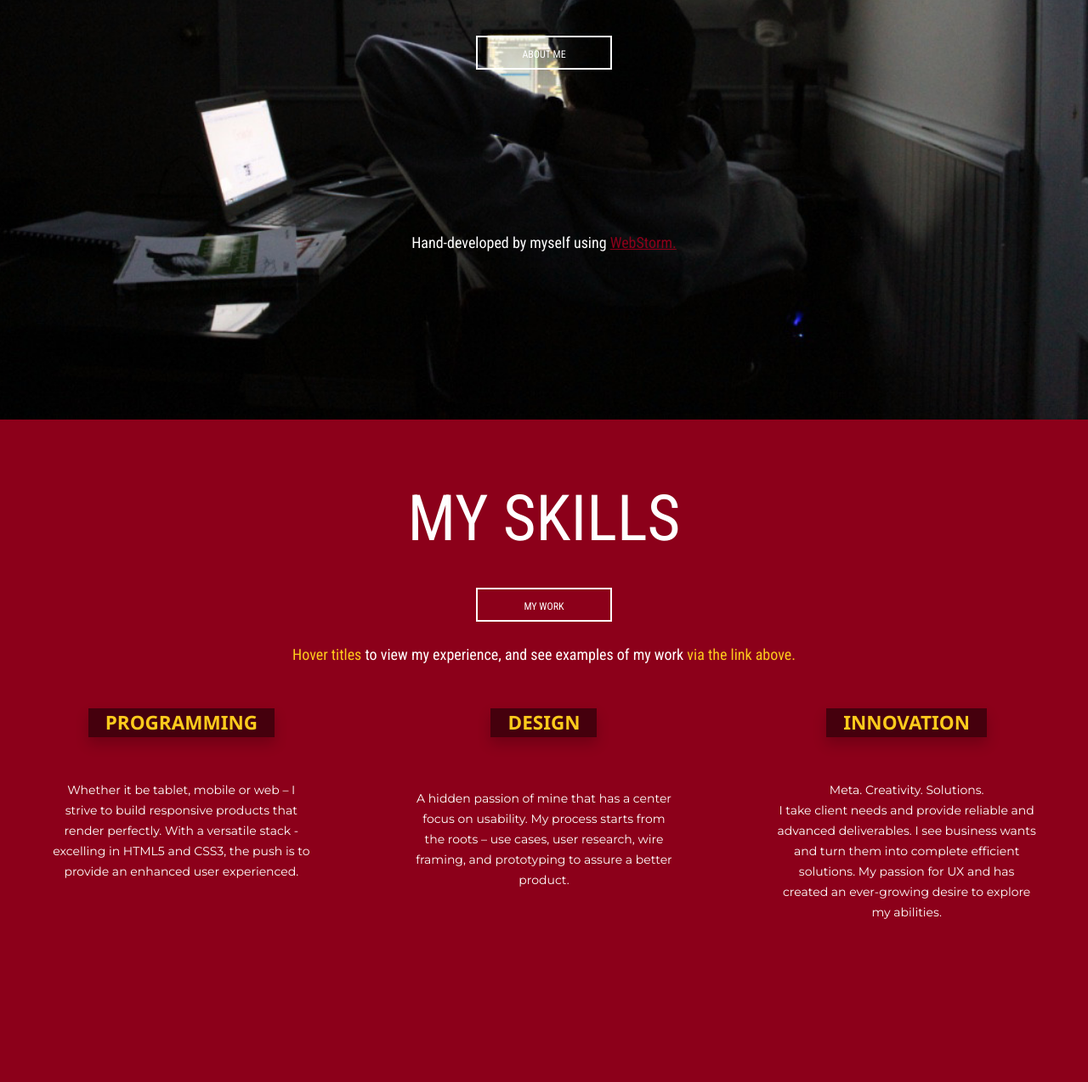
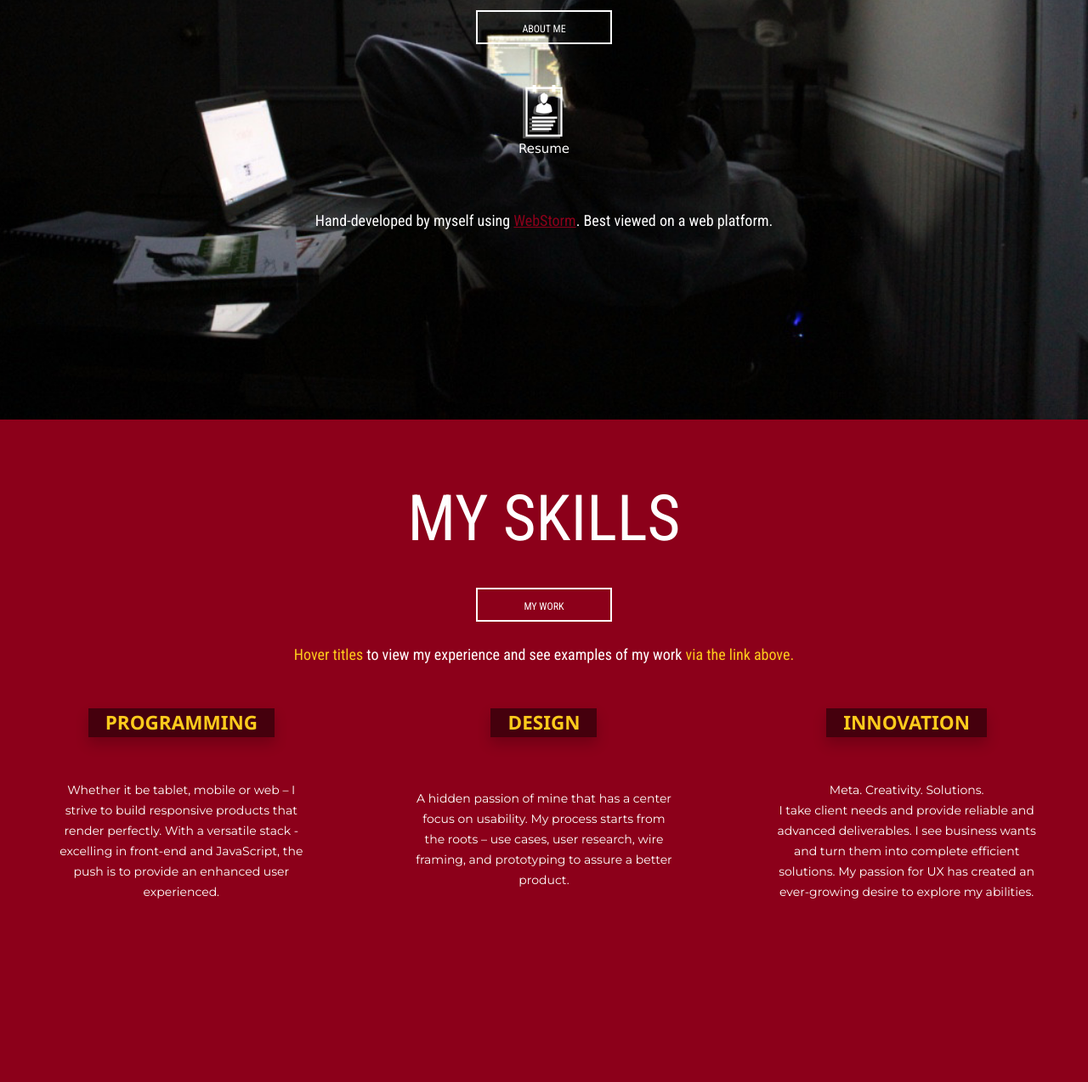
Before and after one commit to LukeAlmeida4/LukeAlmeida4.github.io, a plain HTML site: page index.html in a window 1280 px wide. Shown: the part 306-1580 px from the top of the page at 85% size. Drawn offline with nearby package versions, Linux system fonts and the light colour scheme.

Commit message:
Small
Small edit

```diff
--- a/css/mystyle.css
+++ b/css/mystyle.css
@@ -171,7 +171,7 @@ abbr, acronym {
     -moz-background-size: cover;
     -o-background-size: cover;
     background-size: cover;
-    padding: 180px 0 0 0;
+    padding: 150px 0 0 0;
     height:100vh;
     top:0px;
     left:0px;
@@ -221,6 +221,15 @@ abbr, acronym {
     font-family: 'Roboto Condensed';
     text-align: center;
     padding-bottom: 150px;
+}
+#home #resumeLink {
+    color: white;
+    text-align: center;
+    padding-bottom: 50px;
+}
+#home #resumeLink img {
+    -webkit-filter: invert(1);
+    filter: invert(1);
 }
 
 #home #webstormLink  {
--- a/css/responsive.css
+++ b/css/responsive.css
@@ -87,6 +87,7 @@
 
 
     /*Skills Page*/
+
     #skills  h1 {
         font-size: 4em;
     }
@@ -121,6 +122,8 @@
 @media only screen and (min-device-width : 100px) and (max-device-width : 767px) {
     #home {
         background: black;
+        padding-top: 80px;
+        height: 80vh;
     }
 
     /*Home Page*/
@@ -139,6 +142,10 @@
     }
 
     /*Skills Page*/
+    #skills {
+        padding-top: 10px;
+        height: 130vh;
+    }
     #skills  h1 {
         font-size: 2em;
     }
--- a/index.html
+++ b/index.html
@@ -1,8 +1,14 @@
 <!DOCTYPE html>
 <html lang="en">
 <head>
-    <meta charset="UTF-8" name="viewport" content="width=device-width, initial-scale=1">
-    <title>LUKE ALMEIDA | USER EXPERIENCE</title>
+    <meta charset="utf-8">
+    <meta http-equiv="X-UA-Compatible" content="IE=edge,chrome=1">
+    <meta name="viewport" content="width=device-width, initial-scale=1">
+    <meta name='apple-mobile-web-app-capable' content='yes'>
+    <meta name='mobile-web-app-capable' content='yes'>
+    <title>Luke Almeida | Portfolio</title>
+    <meta name="Online Developer Portfolio" content="Luke Almeida UX Developer Portfolio">
+
     <!--our own style-->
     <link rel="stylesheet" type="text/css" href="css/mystyle.css">
     <link rel="stylesheet" type="text/css" href="css/responsive.css">
@@ -24,9 +30,12 @@
     <div>
         <a id="aboutLink" href="aboutPage.html">ABOUT ME</a>
     </div>
-    <br><br><br><br><br><br>
+    <div id="resumeLink">
+        <a href="resources/resume.pdf"><img src="images/resumeIcon.png"><br>Resume</a>
+    </div>
     <div>
-        <h2>Hand-developed by myself using <a href="https://www.jetbrains.com/webstorm/"> <span id="webstormLink">WebStorm.</span></a>
+        <h2>Hand-developed by myself using <a href="https://www.jetbrains.com/webstorm/"> <span id="webstormLink">WebStorm</span></a>.
+            Best viewed on a web platform.
         </h2>
     </div>
 </div>
@@ -42,7 +51,7 @@
     </div>
     <div>
         <h4>
-            <span class="yellowAccent">Hover titles </span> to view my experience, and see examples of my work <span
+            <span class="yellowAccent">Hover titles </span> to view my experience and see examples of my work <span
                 class="yellowAccent">via the link above. </span>
         </h4>
     </div>
@@ -63,7 +72,7 @@
             </div>
             <div id="blurb1">
                 <p> Whether it be tablet, mobile or web – I strive to build responsive products that render
-                    perfectly. With a versatile stack - excelling in HTML5 and CSS3, the push is to provide an
+                    perfectly. With a versatile stack - excelling in front-end and JavaScript, the push is to provide an
                     enhanced user experienced.
                 </p>
             </div>
@@ -106,7 +115,7 @@
                 <p>
                     <span> Meta. Creativity. Solutions.</span> <br> I take client needs and
                     provide reliable and advanced deliverables. I see business wants and turn them into complete
-                    efficient solutions. My passion for UX and has created an ever-growing desire to explore my
+                    efficient solutions. My passion for UX has created an ever-growing desire to explore my
                     abilities.
                 </p>
             </div>
@@ -121,7 +130,7 @@
     <br><br><br>
     <div>
         <h2><span class="yellowAccent">Interested in communicating?</span> whatever the concern, shoot me a message
-            <span class="yellowAccent">via social media or email.</span></h2>
+            <span class="yellowAccent">via social media or email!</span></h2>
 
     </div>
     <div class="footerLinks">
```
